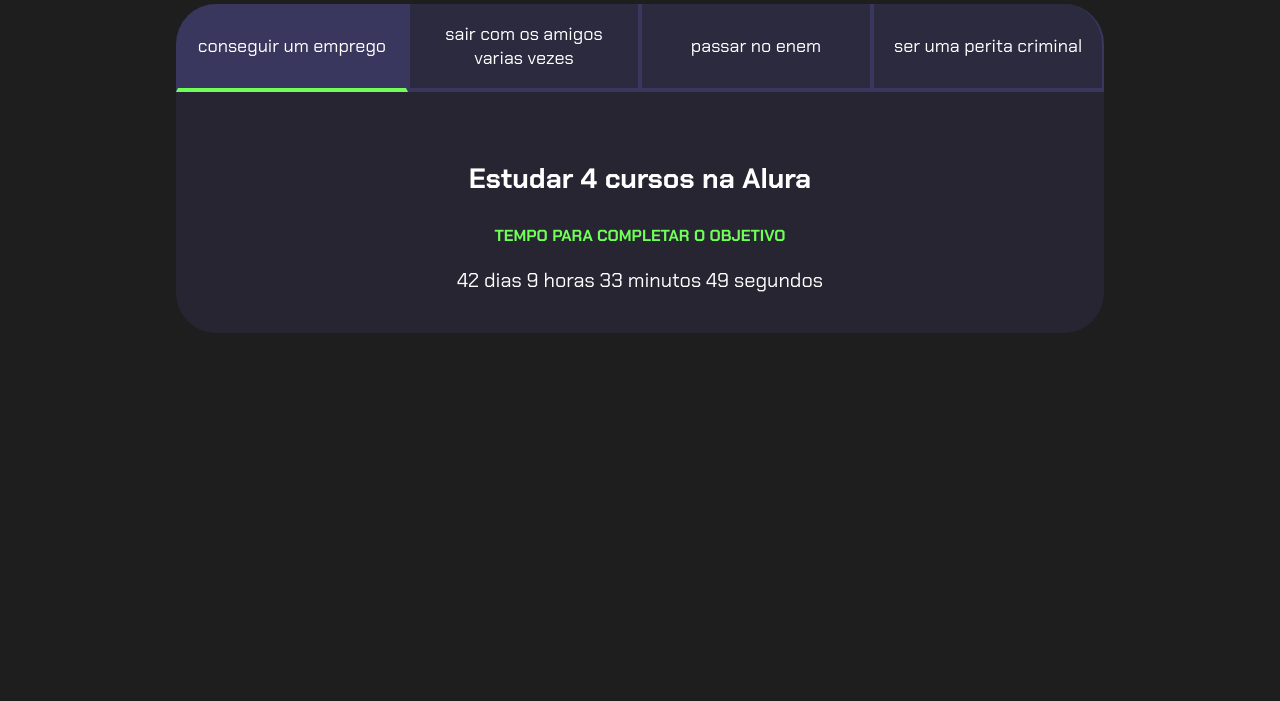
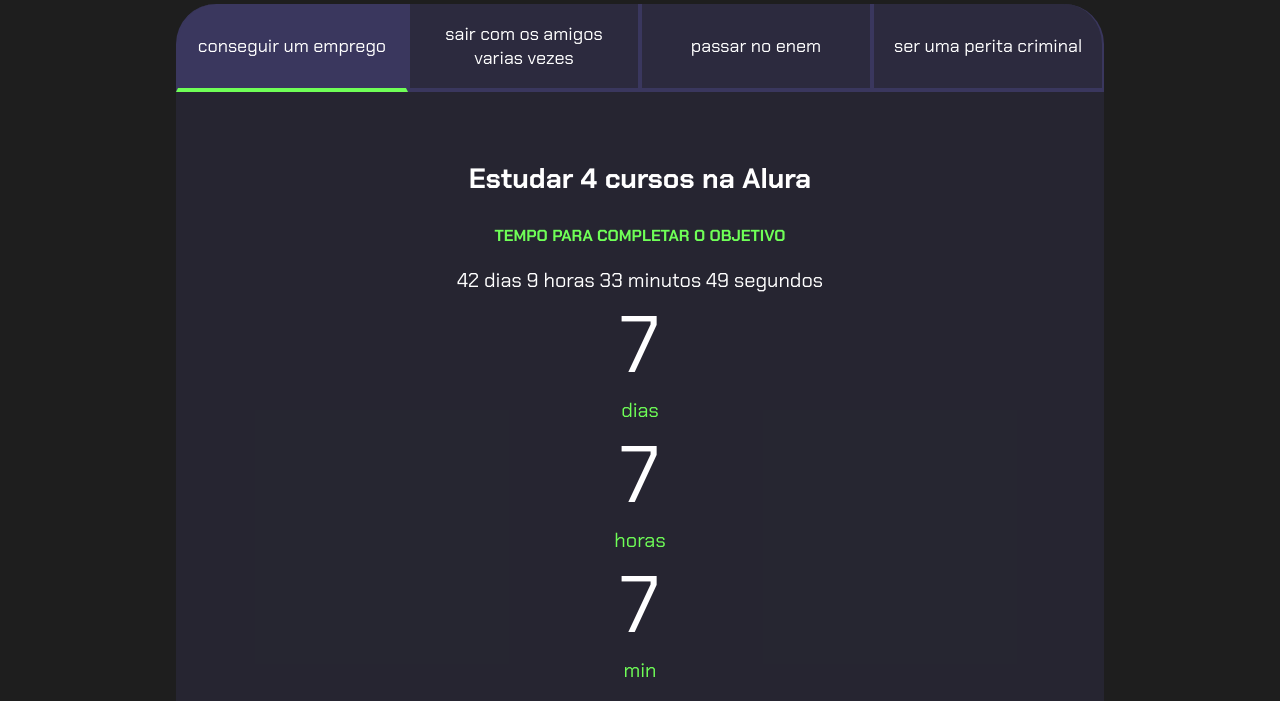
Before and after one commit to thauu1815/teste, a plain HTML site: page index.html in a window 1280 px wide. Shown: the part 99-800 px from the top of the page. Drawn offline with Linux system fonts and the light colour scheme.

Commit message:
Add files via upload

```diff
--- a/index.html
+++ b/index.html
@@ -20,7 +20,12 @@
             <div class="aba-conteudo ativo">
                 <h3 class="aba-conteudo-titulo-principal">Estudar 4 cursos na Alura</h3>
                 <h4 class="aba-conteudo-titulo-secundario">Tempo para completar o objetivo</h4>
-                <div class="contador"></div>
+                <div class="contador">
+                    <div class="contador-digito">
+                        <p class="contador-digito-numero">7</p>
+                        <p class="contador-digito-texto">dias</p>
+                        </div>
+                </div>
             </div>
             <div class="aba-conteudo">
                 <h3 class="aba-conteudo-titulo-principal">Criar 5 projetos em Javascript</h3>
@@ -37,7 +42,22 @@
                 <h4 class="aba-conteudo-titulo-secundario">Tempo para completar o objetivo</h4>
                 <div class="contador"></div>
             </div>
-        </div>
+            <div class="contador-digito">
+                <p class="contador-digito-numero">7</p>
+                <p class="contador-digito-texto">dias</p>
+                </div>
+                <div class="contador-digito">
+                <p class="contador-digito-numero">7</p>
+                <p class="contador-digito-texto">horas</p>
+                </div>
+                <div class="contador-digito">
+                <p class="contador-digito-numero">7</p>
+                <p class="contador-digito-texto">min</p>
+                </div>
+                <div class="contador-digito">
+                <p class="contador-digito-numero">7</p>
+                <p class="contador-digito-texto">seg</p>
+                </div>
     </div>
     </section>
     <script src="main.js"></script>
--- a/style.css
+++ b/style.css
@@ -88,10 +88,26 @@ body {
    color: var(--verde);
    text-transform: uppercase;
 }
-
 .contador {
    font-size: 20px;
    text-align: center;
+   display:flex;
+   justify-content: center;
+   flex-wrap: wrap;
+}
+.contador-digito{
+   padding: 0 16px;
+   text-align: center;
+   min-width: 100px;
+   }
+.contador-digito-numero{
+   font-size: 80px;
+   margin: 0;
+}
+.contador-digito-texto{
+   color: var(--verde);
+   font-size: 20px;
+   margin: 0
 }
 
 @media screen and (min-width: 768px) {
```
